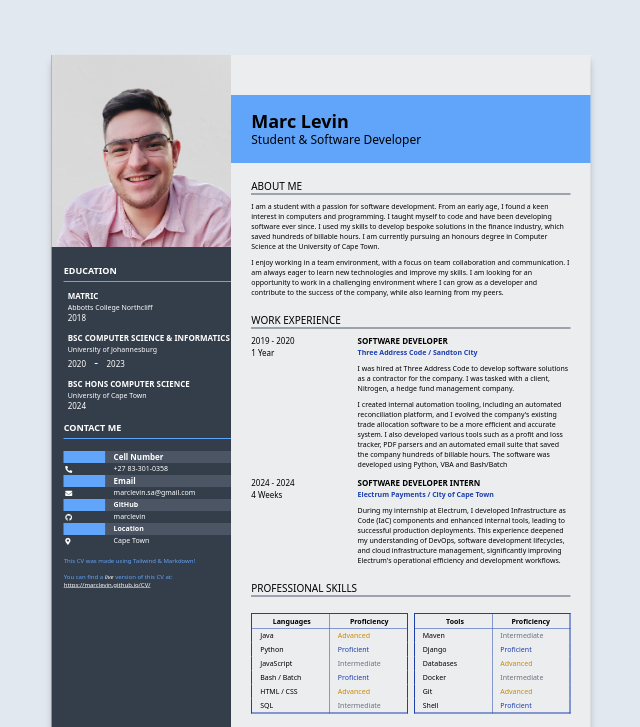
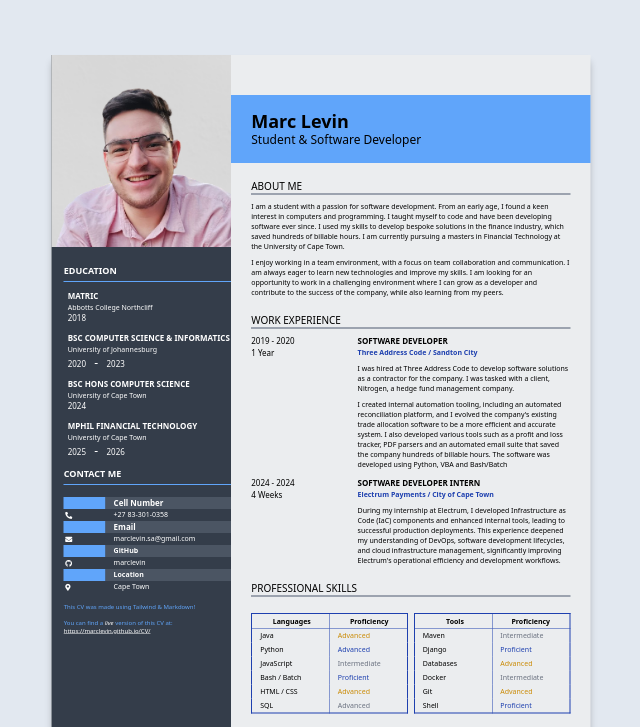
Before and after one commit to marclevin/CV, a plain HTML site: page index.html in a window 1280 px wide. Shown: the top 727 px of the page, without its empty margins (319-959 px from the left). Drawn offline with nearby package versions, Linux system fonts and the light colour scheme.

Commit message:
updated cv

```diff
--- a/index.html
+++ b/index.html
@@ -43,6 +43,14 @@
                             <h1 class="uppercase font-semibold">Bsc Hons Computer Science</h1>
                             <h2 class="text-sm">University of Cape Town</h2>
                             <h2 class="text-l">2024</h2>
+                        </li>
+                    </ul>
+                    <ul class="pt-4 pl-2">
+                        <li>
+                            <h1 class="uppercase font-semibold">Mphil Financial Technology</h1>
+                            <h2 class="text-sm">University of Cape Town</h2>
+                            <h2 class="text-l">2025&nbsp;&nbsp;&nbsp;&nbsp;<a
+                                class="text-2xl">-</a>&nbsp;&nbsp;&nbsp;&nbsp;2026</h2>
                         </li>
                     </ul>
                     <!-- Reference  -->
@@ -126,8 +134,8 @@
                                 I am a student with a passion for software development. From an early age, I found a
                                 keen interest in computers and programming. I taught myself to code and have been
                                 developing software ever since. I used my skills to develop bespoke solutions in the
-                                finance industry, which saved hundreds of billable hours. I am currently pursuing an
-                                honours degree in Computer Science at the University of Cape Town.
+                                finance industry, which saved hundreds of billable hours. I am currently pursuing a masters
+                                in Financial Technology at the University of Cape Town.
 
                             </p>
                             <p class="text-sm">
@@ -206,7 +214,7 @@
                                     </tr>
                                     <tr>
                                         <td class=" border-e border-blue-800 px-4 py-1">Python</td>
-                                        <td class="px-4 py-1 text-blue-800">Proficient</td>
+                                        <td class="px-4 py-1 text-blue-800">Advanced</td>
                                     </tr>
                                     <tr>
                                         <td class=" border-e border-blue-800 px-4 py-1">JavaScript</td>
@@ -222,7 +230,7 @@
                                     </tr>
                                     <tr>
                                         <td class="border-e border-blue-800 px-4 py-1">SQL</td>
-                                        <td class="px-4 py-1 text-gray-500">Intermediate</td>
+                                        <td class="px-4 py-1 text-gray-500">Advanced</td>
                                     </tr>
                                 </tbody>
                             </table>
```
